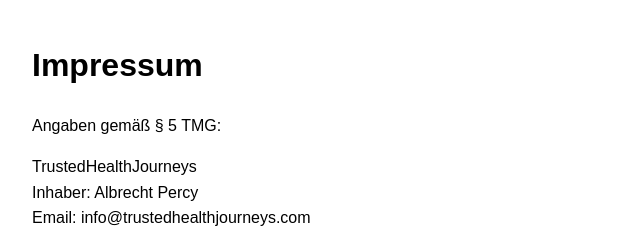
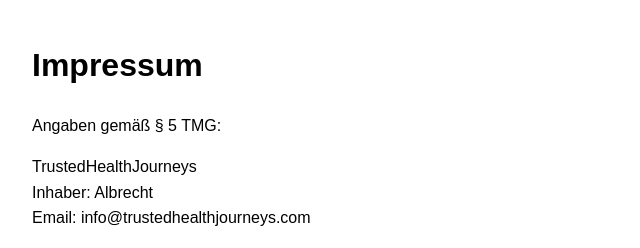
Before and after one commit to Duygu35551/real-truted-health, a plain HTML site: page impressum.html in a window 1280 px wide. Shown: the top 248 px of the page, 208-848 px from the left. Drawn offline with Linux system fonts and the light colour scheme.

Commit message:
Update impressum.html

```diff
--- a/impressum.html
+++ b/impressum.html
@@ -10,7 +10,7 @@
   <main style="max-width:800px;margin:40px auto;font-family:Arial,sans-serif;line-height:1.6;padding:0 16px;">
     <h1>Impressum</h1>
     <p>Angaben gemäß § 5 TMG:</p>
-    <p>TrustedHealthJourneys<br>Inhaber: Albrecht Percy<br>Email: info@trustedhealthjourneys.com</p>
+    <p>TrustedHealthJourneys<br>Inhaber: Albrecht <br>Email: info@trustedhealthjourneys.com</p>
     <h2>Verantwortlich für den Inhalt</h2>
     <p>Albrecht Percy<br>Adresse: Ritterstr 1, 10969 Berlin</p>
     <h2>Haftungsausschluss</h2>
```
